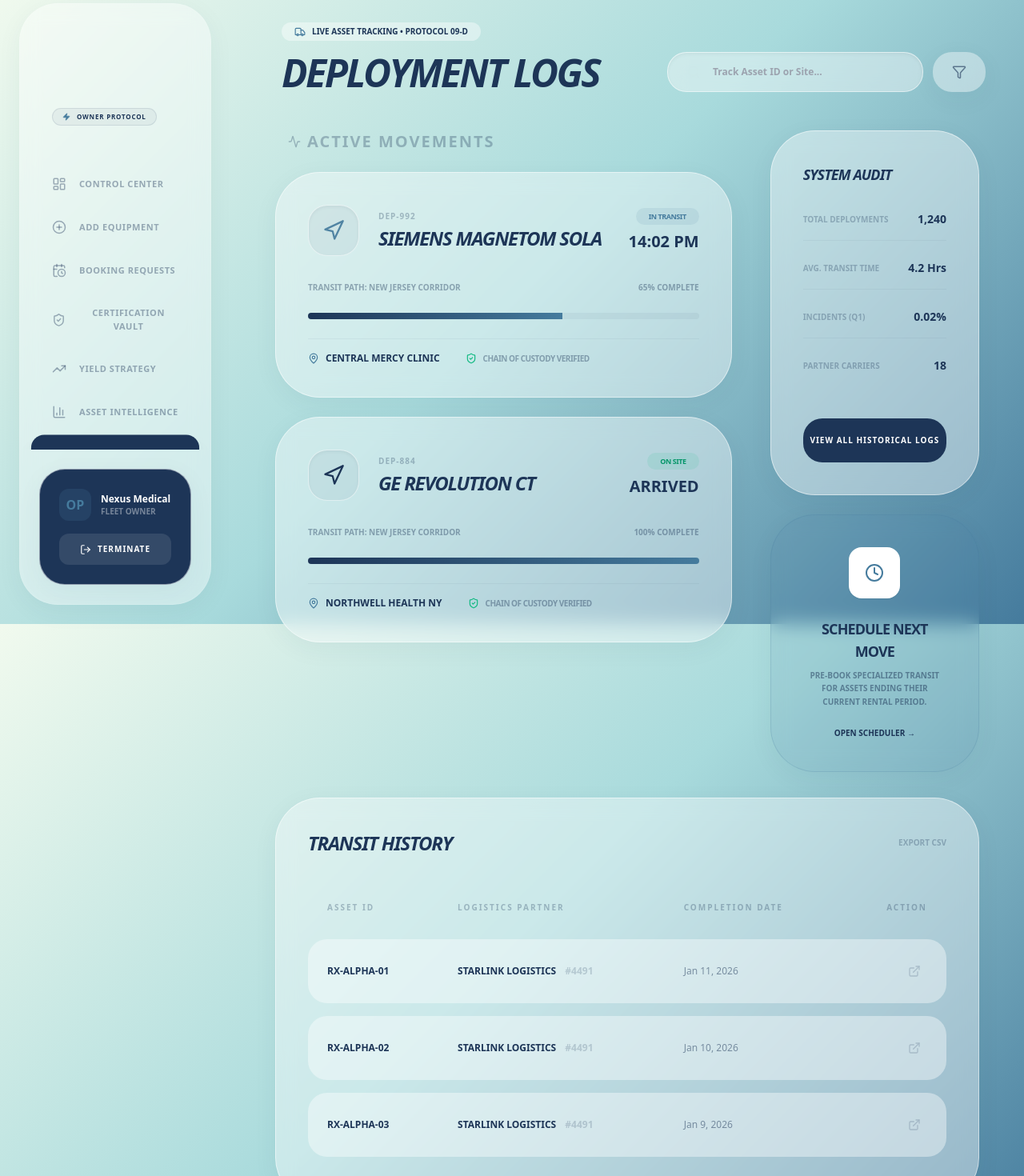
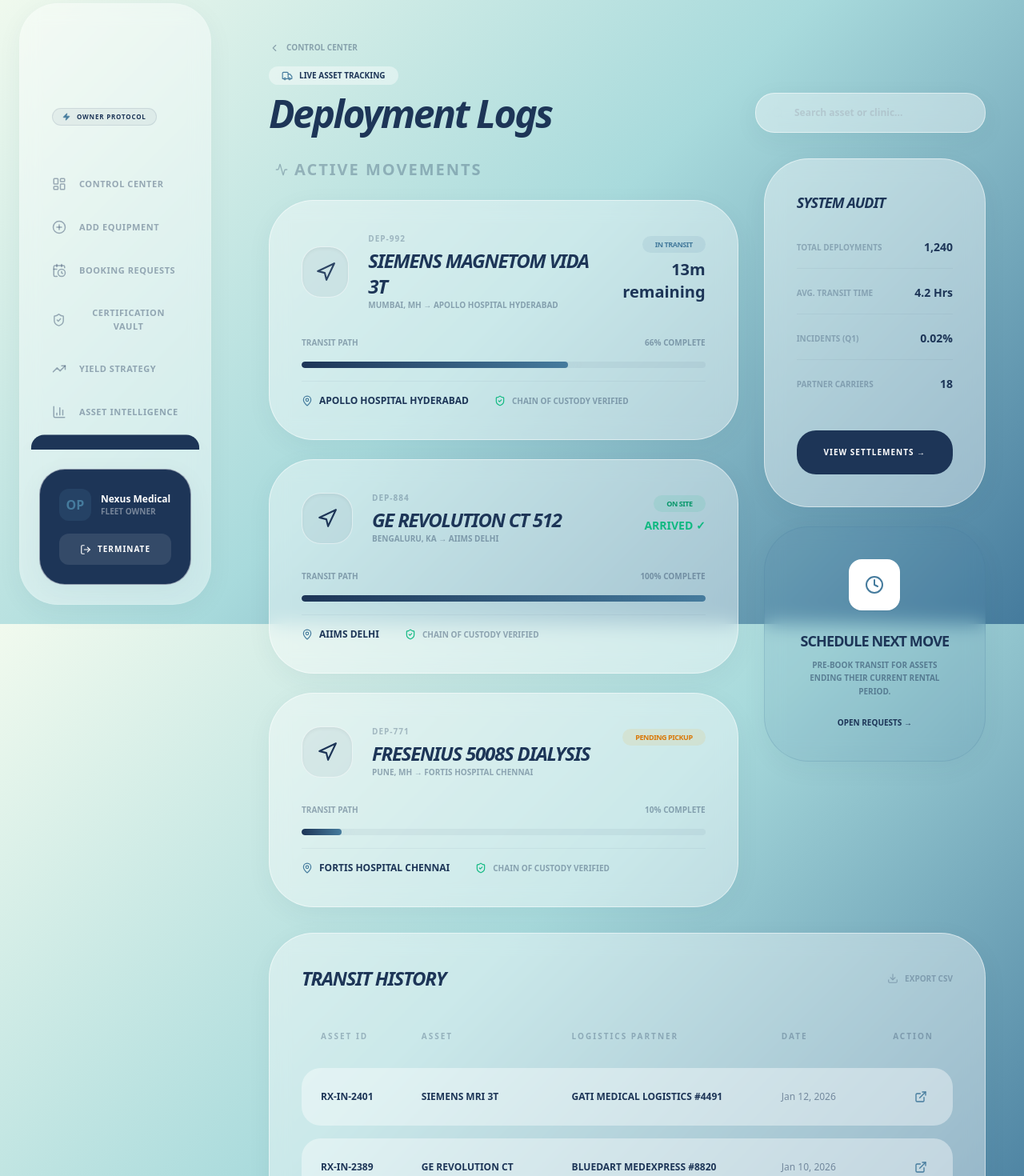
Before and after one commit to DharmiSapariya/ResourceRX, a React (Vite) app: page /owner/dispatch in a window 1280 px wide. Shown: the part 20-1490 px from the top of the page at 80% size. Built offline with nearby package versions, Linux system fonts and the light colour scheme.

Commit message:
fix: update OwnerDispatch page to latest version

```diff
--- a/src/pages/Owner/OwnerDispatch.jsx
+++ b/src/pages/Owner/OwnerDispatch.jsx
@@ -1,201 +1,162 @@
-import React from 'react';
+import React, { useState, useEffect } from 'react';
 import { motion } from 'framer-motion';
-import {
-  Truck,
-  MapPin,
-  Navigation,
-  ShieldCheck,
-  Clock,
-  Search,
-  Filter,
-  ExternalLink,
-  Activity
-} from 'lucide-react';
+import { useNavigate } from 'react-router-dom';
+import { Truck, MapPin, Navigation, ShieldCheck, Clock, Search, Filter, ExternalLink, Activity, ChevronLeft, Download } from 'lucide-react';
+
+const DEPLOYMENTS_INIT = [
+  { id:"DEP-992", asset:"Siemens Magnetom Vida 3T", status:"In Transit",    destination:"Apollo Hospital Hyderabad", eta:14, progress:65, severity:"High",     origin:"Mumbai, MH" },
+  { id:"DEP-884", asset:"GE Revolution CT 512",     status:"On Site",       destination:"AIIMS Delhi",               eta:0,  progress:100,severity:"Standard", origin:"Bengaluru, KA" },
+  { id:"DEP-771", asset:"Fresenius 5008S Dialysis", status:"Pending Pickup",destination:"Fortis Hospital Chennai",   eta:0,  progress:10, severity:"Standard", origin:"Pune, MH" },
+];
+
+const HISTORY = [
+  { id:"RX-IN-2401", partner:"Gati Medical Logistics #4491", date:"Jan 12, 2026", asset:"Siemens MRI 3T"     },
+  { id:"RX-IN-2389", partner:"BlueDart MedExpress #8820",    date:"Jan 10, 2026", asset:"GE Revolution CT"   },
+  { id:"RX-IN-2371", partner:"Gati Medical Logistics #4491", date:"Jan 08, 2026", asset:"Fresenius Dialysis" },
+];
+
+function downloadCSV() {
+  const csv = ['ID,Asset,Partner,Date',...HISTORY.map(h=>`${h.id},${h.asset},${h.partner},${h.date}`)].join('\n');
+  const a = document.createElement('a'); a.href = URL.createObjectURL(new Blob([csv],{type:'text/csv'})); a.download='Dispatch_History.csv'; a.click();
+}
+
+function getSessionDispatches() {
+  try { return JSON.parse(sessionStorage.getItem('rrx_owner_dispatches') || '[]'); } catch { return []; }
+}
 
 export default function OwnerDispatch() {
-  const glassStyle = "glass-panel p-10 rounded-[3.5rem] relative overflow-hidden transition-all duration-500";
+  const navigate = useNavigate();
 
-  const activeDeployments = [
-    {
-      id: "DEP-992",
-      asset: "Siemens Magnetom Sola",
-      status: "In Transit",
-      destination: "Central Mercy Clinic",
-      eta: "14:02 PM",
-      progress: 65,
-      severity: "High"
-    },
-    {
-      id: "DEP-884",
-      asset: "GE Revolution CT",
-      status: "On Site",
-      destination: "Northwell Health NY",
-      eta: "ARRIVED",
-      progress: 100,
-      severity: "Standard"
-    }
-  ];
+  const [deps, setDeps] = useState(() => {
+    const session = getSessionDispatches().map(d => ({
+      id: d.id,
+      asset: d.asset,
+      status: 'In Transit',
+      destination: d.facility,
+      eta: 20,
+      progress: 5,
+      severity: 'Standard',
+      origin: d.location,
+    }));
+    return [...session, ...DEPLOYMENTS_INIT];
+  });
+  const [query, setQuery] = useState('');
+
+  useEffect(() => {
+    const t = setInterval(() => {
+      setDeps(prev => prev.map(d =>
+        d.status==='In Transit' ? {...d, progress: Math.min(100, d.progress+1), eta: Math.max(0,d.eta-1)} : d
+      ));
+    }, 3000);
+    return () => clearInterval(t);
+  }, []);
+
+  const filtered = deps.filter(d => !query || d.asset.toLowerCase().includes(query.toLowerCase()) || d.id.toLowerCase().includes(query.toLowerCase()) || d.destination.toLowerCase().includes(query.toLowerCase()));
+
+  const STATUS = { 'In Transit':'bg-secondary/10 text-secondary', 'On Site':'bg-emerald-500/10 text-emerald-600', 'Pending Pickup':'bg-amber-500/10 text-amber-600' };
+  const glass = "glass-panel p-10 rounded-[3.5rem] relative overflow-hidden transition-all duration-500";
 
   return (
-    <div className="max-w-7xl mx-auto pb-20 space-y-8">
-
-      {/* --- HEADER --- */}
-      <div className="mb-12 ml-4 flex flex-col md:flex-row md:items-end justify-between gap-8">
+    <div className="max-w-7xl mx-auto pb-20 pt-6 space-y-8">
+      <div className="flex flex-col md:flex-row md:items-end justify-between gap-6">
         <div>
-          <div className="inline-flex items-center gap-2 px-4 py-1 rounded-full bg-white/40 text-[10px] font-black uppercase mb-4 text-primary">
-            <Truck size={14} className="text-secondary" />
-            Live Asset Tracking • Protocol 09-D
-          </div>
-          {/* Main Heading changed to Deep Blue */}
-          <h2 className="text-5xl font-black tracking-tighter italic text-[#1d3557] uppercase">Deployment Logs</h2>
+          <button onClick={()=>navigate('/owner')} className="flex items-center gap-2 text-[10px] font-black uppercase opacity-40 hover:opacity-100 mb-4 text-primary transition-opacity"><ChevronLeft size={14}/> Control Center</button>
+          <div className="inline-flex items-center gap-2 px-4 py-1 rounded-full bg-white/40 text-[10px] font-black uppercase mb-3 text-primary"><Truck size={14} className="text-secondary"/> Live Asset Tracking</div>
+          <h2 className="text-5xl font-black tracking-tighter italic text-primary">Deployment Logs</h2>
         </div>
-
-        {/* --- GLOBAL SEARCH --- */}
         <div className="flex gap-3">
           <div className="relative">
-            <Search className="absolute left-6 top-1/2 -translate-y-1/2 opacity-20" size={18} />
-            <input
-              type="text"
-              placeholder="Track Asset ID or Site..."
-              className="glass-panel pl-14 pr-8 py-4 rounded-3xl font-bold text-xs outline-none w-80 focus:border-secondary/50 transition-all shadow-inner text-[#1d3557]"
-            />
+            <Search className="absolute left-5 top-1/2 -translate-y-1/2 opacity-20 text-primary" size={16}/>
+            <input type="text" value={query} onChange={e=>setQuery(e.target.value)} placeholder="Search asset or clinic..."
+              className="glass-panel pl-12 pr-8 py-4 rounded-3xl font-bold text-xs outline-none w-72 text-primary placeholder:opacity-40 focus:ring-2 ring-secondary"/>
           </div>
-          <button className="glass-panel px-6 rounded-3xl hover:bg-white/50 transition-all border-none">
-            <Filter size={18} className="text-primary opacity-60" />
-          </button>
         </div>
       </div>
 
-      {/* --- LIVE DEPLOYMENT CARDS --- */}
-      <div className="grid lg:grid-cols-3 gap-8 mb-12">
-        <div className="lg:col-span-2 space-y-6 px-2">
-          <h3 className="text-xl font-black ml-4 uppercase tracking-widest opacity-30 flex items-center gap-2 text-[#1d3557]">
-            <Activity size={16} /> Active Movements
-          </h3>
-
-          {activeDeployments.map((deployment, i) => (
-            <motion.div
-              key={deployment.id}
-              initial={{ opacity: 0, x: -20 }}
-              animate={{ opacity: 1, x: 0 }}
-              transition={{ delay: i * 0.1 }}
-              className={`${glassStyle} group hover:border-secondary/30`}
-            >
+      <div className="grid lg:grid-cols-3 gap-8">
+        <div className="lg:col-span-2 space-y-6">
+          <h3 className="text-xl font-black ml-2 uppercase tracking-widest opacity-30 text-primary flex items-center gap-2"><Activity size={16}/> Active Movements</h3>
+          {filtered.map((dep, i) => (
+            <motion.div key={dep.id} initial={{opacity:0,x:-20}} animate={{opacity:1,x:0}} transition={{delay:i*0.1}}
+              className={`${glass} hover:border-secondary/30`}>
               <div className="flex justify-between items-start mb-8">
                 <div className="flex items-center gap-6">
                   <div className="w-16 h-16 rounded-3xl bg-primary/5 flex items-center justify-center text-primary border border-white/50 shadow-inner">
-                    <Navigation size={28} className={deployment.status === "In Transit" ? "animate-pulse text-secondary" : "text-[#1d3557]"} />
+                    <Navigation size={26} className={dep.status==="In Transit"?"animate-pulse":""}/>
                   </div>
                   <div>
-                    <p className="text-[10px] font-black opacity-30 uppercase tracking-widest mb-1 text-[#1d3557]">{deployment.id}</p>
-                    {/* Item Heading changed to Deep Blue */}
-                    <h4 className="text-2xl font-black tracking-tighter uppercase italic text-[#1d3557]">{deployment.asset}</h4>
+                    <p className="text-[10px] font-black opacity-30 uppercase tracking-widest mb-1 text-primary">{dep.id}</p>
+                    <h4 className="text-2xl font-black tracking-tighter uppercase italic text-primary">{dep.asset}</h4>
+                    <p className="text-[10px] opacity-40 font-bold uppercase text-primary">{dep.origin} → {dep.destination}</p>
                   </div>
                 </div>
                 <div className="text-right">
-                  <span className={`px-4 py-1 rounded-full text-[9px] font-black uppercase tracking-tighter ${
-                    deployment.status === "In Transit" ? "bg-secondary/10 text-secondary" : "bg-emerald-500/10 text-emerald-600"
-                  }`}>
-                    {deployment.status}
-                  </span>
-                  <p className="text-xl font-black mt-2 text-[#1d3557]">{deployment.eta}</p>
+                  <span className={`px-4 py-1 rounded-full text-[9px] font-black uppercase tracking-tighter ${STATUS[dep.status]||'bg-primary/10 text-primary'}`}>{dep.status}</span>
+                  {dep.eta > 0 && <p className="text-xl font-black mt-2 text-primary">{dep.eta}m remaining</p>}
+                  {dep.progress === 100 && <p className="text-sm font-black text-emerald-500 mt-2">ARRIVED ✓</p>}
                 </div>
               </div>
-
-              <div className="space-y-6">
-                <div className="flex justify-between items-end text-[10px] font-black uppercase opacity-40 text-[#1d3557]">
-                  <span>Transit Path: New Jersey Corridor</span>
-                  <span>{deployment.progress}% Complete</span>
+              <div className="space-y-4">
+                <div className="flex justify-between text-[10px] font-black uppercase opacity-40 text-primary">
+                  <span>Transit path</span><span>{dep.progress}% Complete</span>
                 </div>
                 <div className="h-2 bg-primary/5 rounded-full overflow-hidden">
-                  <motion.div
-                    initial={{ width: 0 }}
-                    animate={{ width: `${deployment.progress}%` }}
-                    transition={{ duration: 1.5, ease: "easeOut" }}
-                    className="h-full bg-gradient-to-r from-primary to-secondary"
-                  />
+                  <motion.div animate={{width:`${dep.progress}%`}} transition={{duration:0.5}}
+                    className="h-full bg-gradient-to-r from-primary to-secondary shadow-[0_0_15px_rgba(168,218,220,0.5)] rounded-full"/>
                 </div>
                 <div className="flex items-center gap-8 pt-4 border-t border-primary/5">
-                  <div className="flex items-center gap-2">
-                    <MapPin size={14} className="text-secondary" />
-                    <span className="text-xs font-bold uppercase text-[#1d3557]">{deployment.destination}</span>
-                  </div>
-                  <div className="flex items-center gap-2">
-                    <ShieldCheck size={14} className="text-emerald-500" />
-                    <span className="text-[10px] font-black opacity-40 uppercase tracking-tighter text-[#1d3557]">Chain of Custody Verified</span>
-                  </div>
+                  <div className="flex items-center gap-2"><MapPin size={14} className="text-secondary"/><span className="text-xs font-bold uppercase text-primary">{dep.destination}</span></div>
+                  <div className="flex items-center gap-2"><ShieldCheck size={14} className="text-emerald-500"/><span className="text-[10px] font-black opacity-40 uppercase text-primary">Chain of Custody Verified</span></div>
                 </div>
               </div>
             </motion.div>
           ))}
+          {filtered.length === 0 && <div className="glass-panel p-12 rounded-[3rem] text-center opacity-30"><p className="font-black uppercase text-primary text-sm">No deployments match your search</p></div>}
         </div>
 
-        {/* --- SIDEBAR: DISPATCH SUMMARY --- */}
-        <div className="space-y-6 px-2">
-          <div className={glassStyle}>
-            {/* Sidebar Heading changed to Deep Blue */}
-            <h3 className="text-lg font-black mb-8 uppercase italic tracking-tighter text-[#1d3557]">System Audit</h3>
-            <div className="space-y-6">
-              {[
-                { label: "Total Deployments", val: "1,240" },
-                { label: "Avg. Transit Time", val: "4.2 Hrs" },
-                { label: "Incidents (Q1)", val: "0.02%" },
-                { label: "Partner Carriers", val: "18" }
-              ].map((stat, i) => (
+        <div className="space-y-6">
+          <div className={glass}>
+            <h3 className="text-lg font-black mb-8 uppercase italic tracking-tighter text-primary">System Audit</h3>
+            <div className="space-y-5">
+              {[{label:"Total Deployments",val:"1,240"},{label:"Avg. Transit Time",val:"4.2 Hrs"},{label:"Incidents (Q1)",val:"0.02%"},{label:"Partner Carriers",val:"18"}].map((s,i)=>(
                 <div key={i} className="flex justify-between items-center pb-4 border-b border-primary/5 last:border-0">
-                  <span className="text-[10px] font-black opacity-30 uppercase text-[#1d3557]">{stat.label}</span>
-                  <span className="font-black text-sm text-[#1d3557]">{stat.val}</span>
+                  <span className="text-[10px] font-black opacity-30 uppercase text-primary">{s.label}</span>
+                  <span className="font-black text-sm text-primary">{s.val}</span>
                 </div>
               ))}
             </div>
-            <button className="w-full mt-10 bg-primary text-white py-5 rounded-3xl font-black text-[10px] uppercase tracking-widest hover:bg-secondary transition-all">
-              View All Historical Logs
-            </button>
+            <button onClick={()=>navigate('/owner/settlements')} className="w-full mt-8 bg-primary text-white py-5 rounded-3xl font-black text-[10px] uppercase tracking-widest hover:bg-secondary hover:text-primary transition-all">View Settlements →</button>
           </div>
-
-          <div className={`${glassStyle} bg-secondary/10 border-secondary/20 flex flex-col items-center text-center`}>
-            <div className="w-16 h-16 bg-white rounded-2xl flex items-center justify-center text-secondary mb-6 shadow-sm">
-              <Clock size={24} />
-            </div>
-            {/* Sidebar Box Heading changed to Deep Blue */}
-            <h4 className="text-lg font-black uppercase tracking-tighter text-[#1d3557]">Schedule Next Move</h4>
-            <p className="text-[10px] font-bold opacity-50 uppercase mt-2 mb-6 leading-relaxed text-[#1d3557]">
-              Pre-book specialized transit for assets ending their current rental period.
-            </p>
-            <button className="text-[10px] font-black uppercase text-primary hover:text-secondary transition-colors">
-              Open Scheduler →
-            </button>
+          <div className={`${glass} bg-secondary/10 border-secondary/20 flex flex-col items-center text-center`}>
+            <div className="w-16 h-16 bg-white rounded-2xl flex items-center justify-center text-secondary mb-6 shadow-sm"><Clock size={24}/></div>
+            <h4 className="text-lg font-black uppercase tracking-tighter text-primary">Schedule Next Move</h4>
+            <p className="text-[10px] font-bold opacity-50 uppercase mt-2 mb-6 leading-relaxed text-primary">Pre-book transit for assets ending their current rental period.</p>
+            <button onClick={()=>navigate('/owner/requests')} className="text-[10px] font-black uppercase text-primary hover:text-secondary transition-colors">Open Requests →</button>
           </div>
         </div>
       </div>
 
-      {/* --- RECENT COMPLETED TRANSITS TABLE --- */}
-      <div className={`${glassStyle} mx-2`}>
-        <div className="flex justify-between items-center mb-10">
-          {/* Table Heading changed to Deep Blue */}
-          <h3 className="text-2xl font-black tracking-tighter uppercase italic text-[#1d3557]">Transit History</h3>
-          <button className="text-[10px] font-black opacity-30 uppercase hover:opacity-100 transition-opacity text-[#1d3557]">Export CSV</button>
+      <div className={glass}>
+        <div className="flex justify-between items-center mb-8">
+          <h3 className="text-2xl font-black tracking-tighter uppercase italic text-primary">Transit History</h3>
+          <button onClick={downloadCSV} className="text-[10px] font-black opacity-30 uppercase hover:opacity-100 transition-opacity flex items-center gap-2 text-primary"><Download size={14}/> Export CSV</button>
         </div>
         <div className="overflow-x-auto">
           <table className="w-full text-left border-separate border-spacing-y-4">
             <thead>
-              <tr className="text-[10px] font-black opacity-30 uppercase tracking-[0.2em] text-[#1d3557]">
-                <th className="px-6 pb-4">Asset ID</th>
-                <th className="px-6 pb-4">Logistics Partner</th>
-                <th className="px-6 pb-4">Completion Date</th>
-                <th className="px-6 pb-4 text-right">Action</th>
+              <tr className="text-[10px] font-black opacity-30 uppercase tracking-[0.2em] text-primary">
+                <th className="px-6 pb-4">Asset ID</th><th className="px-6 pb-4">Asset</th><th className="px-6 pb-4">Logistics Partner</th><th className="px-6 pb-4">Date</th><th className="px-6 pb-4 text-right">Action</th>
               </tr>
             </thead>
             <tbody>
-              {[1, 2, 3].map((row) => (
-                <tr key={row} className="bg-white/40 rounded-3xl overflow-hidden group hover:bg-white/60 transition-all">
-                  <td className="px-6 py-6 font-bold text-xs rounded-l-3xl text-[#1d3557]">RX-ALPHA-0{row}</td>
-                  <td className="px-6 py-6 text-xs font-black uppercase text-[#1d3557]">Starlink Logistics <span className="opacity-20 ml-2">#4491</span></td>
-                  <td className="px-6 py-6 text-xs opacity-50 text-[#1d3557]">Jan {12 - row}, 2026</td>
-                  <td className="px-6 py-6 text-right rounded-r-3xl">
-                    <button className="p-2 hover:bg-primary/5 rounded-lg transition-colors">
-                      <ExternalLink size={16} className="opacity-20 text-[#1d3557]" />
-                    </button>
+              {HISTORY.map(row => (
+                <tr key={row.id} className="bg-white/40 rounded-3xl overflow-hidden group hover:bg-white/60 transition-all">
+                  <td className="px-6 py-5 font-bold text-xs rounded-l-3xl text-primary">{row.id}</td>
+                  <td className="px-6 py-5 text-xs font-black uppercase text-primary">{row.asset}</td>
+                  <td className="px-6 py-5 text-xs font-black uppercase text-primary">{row.partner}</td>
+                  <td className="px-6 py-5 text-xs opacity-50 text-primary">{row.date}</td>
+                  <td className="px-6 py-5 text-right rounded-r-3xl">
+                    <button onClick={()=>navigate('/owner/analytics')} className="p-2 hover:bg-primary/5 rounded-lg transition-colors text-secondary hover:text-primary transition-colors" title="View Analytics"><ExternalLink size={16}/></button>
                   </td>
                 </tr>
               ))}
```
